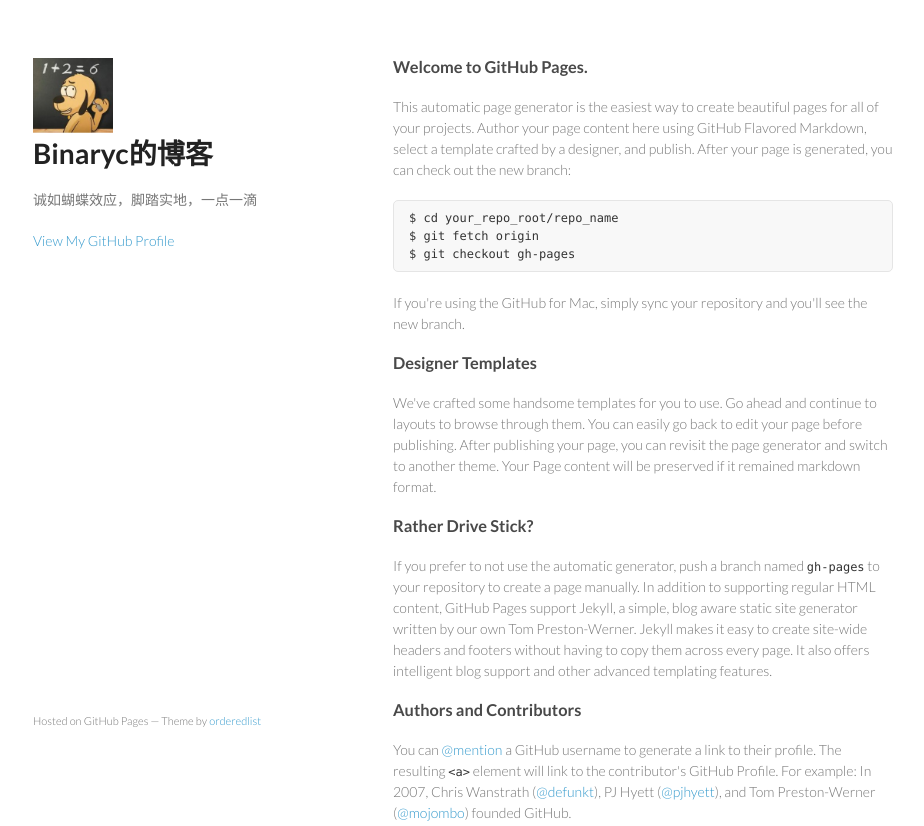
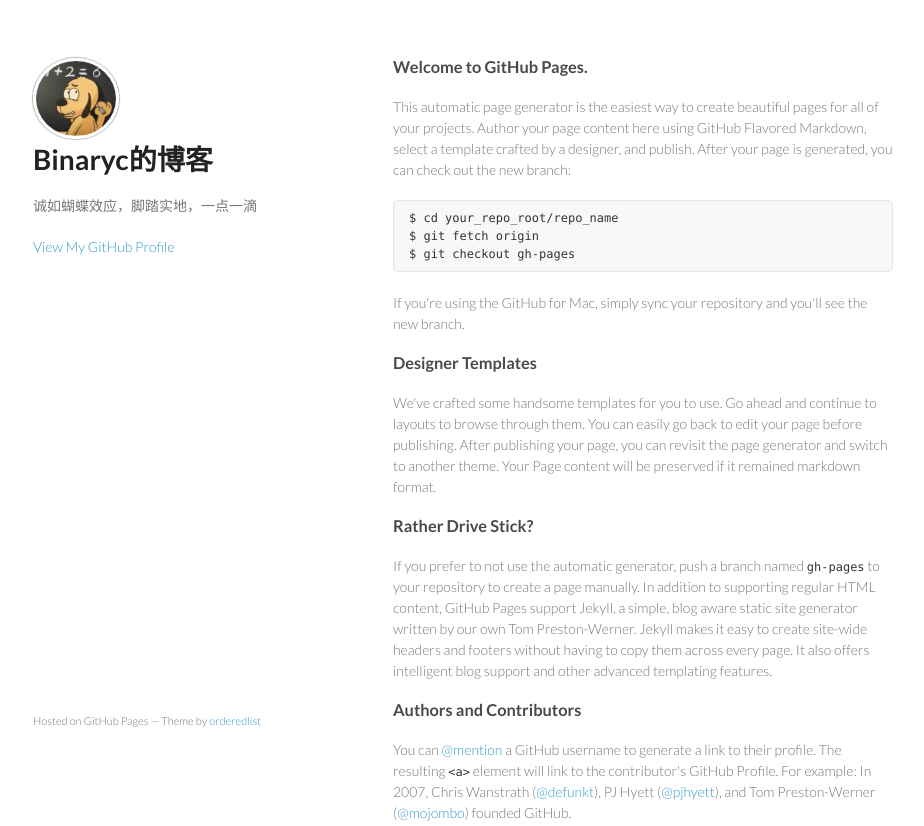
Before and after one commit to binaryc/binaryc.github.io, a plain HTML site: page index.html in a window 1280 px wide. Shown: the top 826 px of the page, without its empty margins (177-1101 px from the left). Drawn offline with Linux system fonts and the light colour scheme.

Commit message:
Update index.html

```diff
--- a/index.html
+++ b/index.html
@@ -8,6 +8,7 @@
     <link href="/source/icon/favicon.ico" rel="shortcut icon" type="image/x-icon">
     <link rel="stylesheet" href="stylesheets/styles.css">
     <link rel="stylesheet" href="stylesheets/pygment_trac.css">
+    <link rel="stylesheet" href="stylesheets/classStyle.css">
     <meta name="viewport" content="width=device-width, initial-scale=1, user-scalable=no">
     <!--[if lt IE 9]>
     <script src="//html5shiv.googlecode.com/svn/trunk/html5.js"></script>
```
